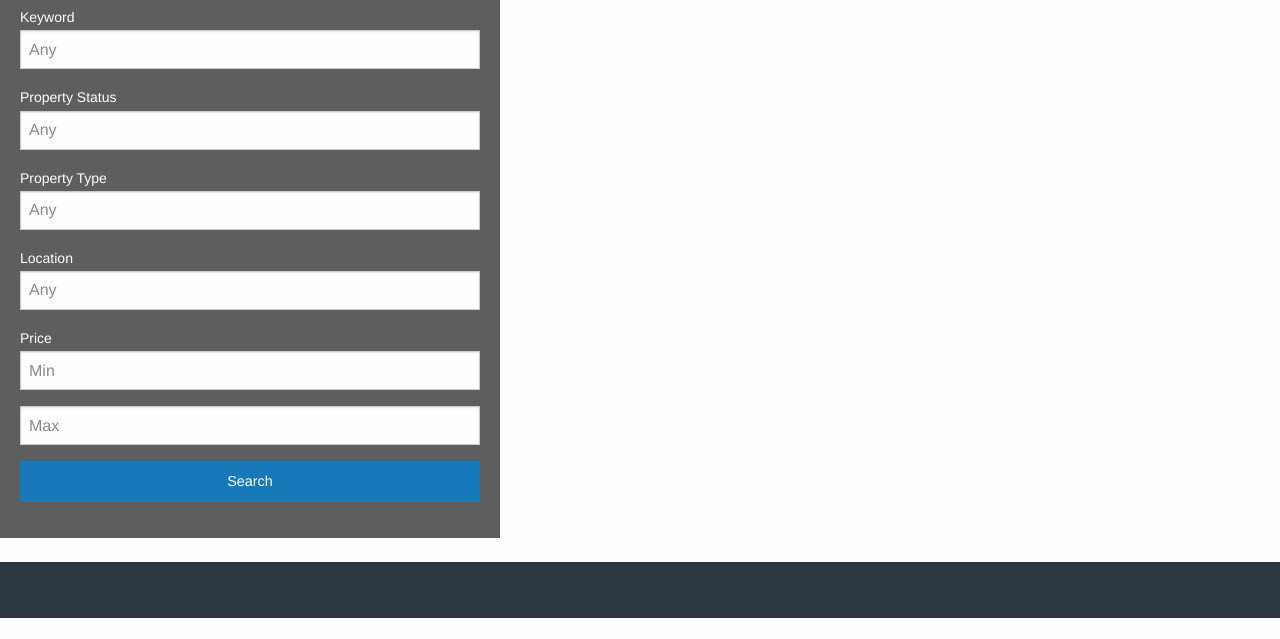
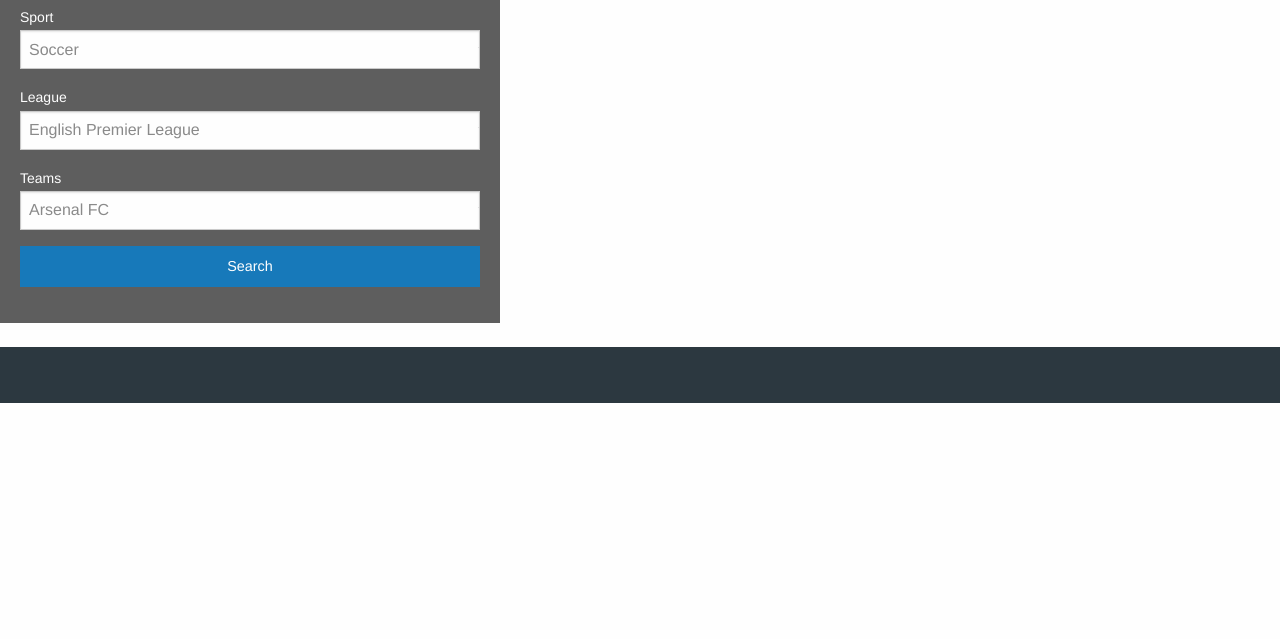
Before and after one commit to daveyrojo/just-your-teams, a website: page views/team-search.html in a window 1280 px wide. Shown: the part 161-800 px from the top of the page. Drawn offline with nearby package versions, Linux system fonts and the light colour scheme.

Commit message:
search field options added

```diff
--- a/views/team-search.html
+++ b/views/team-search.html
@@ -47,41 +47,46 @@
                 <form>
                   <h3>Search for Teams</h3>
                   <div class="row columns">
-                    <label>Keyword
-                      <input type="text" name="keyword" placeholder="Any">
-                    </label>
                   </div>
                   <div class="row columns">
-                    <label>Property Status
+                    <label>Sport
                       <select name="status" type="text">
-                        <option>Any</option>
-                        <option value="rent">Rent</option>
-                        <option value="buy">Buy</option>
+                        <option value="soccer">Soccer</option>
                       </select>
                     </label>
                   </div>
                   <div class="row columns">
-                    <label>Property Type
+                    <label>League
                       <select name="status" type="text">
-                        <option>Any</option>
-                        <option value="office">Office</option>
-                        <option value="building">Building</option>
+                        <option value="epl">English Premier League</option>
                       </select>
                     </label>
                   </div>
                   <div class="row columns">
-                    <label>Location
-                      <input type="text" name="location" placeholder="Any">
+                    <label>Teams
+                      <select name="status" type="text">
+                        <option value="arsenal">Arsenal FC</option>
+                        <option value="aston-villa">Aston Villa FC</option>
+                        <option value="brighton">Brighton & Hove Albion FC</option>
+                        <option value="burnley">Burnley FC</option>
+                        <option value="chelsea">Chelsea FC</option>
+                        <option value="crystal-palace">Crystal Palace FC</option>
+                        <option value="everton">Everton FC</option>
+                        <option value="fulham">Fulham FC</option>
+                        <option value="leeds-united">Leeds United</option>
+                        <option value="leicester-city">Leicester City</option>
+                        <option value="liverpool">Liverpool FC</option>
+                        <option value="manchester-city">Manchester City FC</option>
+                        <option value="manchester-united">Manchester United FC</option>
+                        <option value="newcastle-united">Newcastle United FC</option>
+                        <option value="sheffield-united">Sheffield United FC</option>
+                        <option value="southampton">Southampton FC</option>
+                        <option value="tottenham-hotspur">Tottenham Hotspur</option>
+                        <option value="west-bromwich-albion">West Bromwich Albion</option>
+                        <option value="west-ham-united">West Ham United FC</option>
+                        <option value="wolverhampton-wanderers">Wolverhampton Wanderers</option>
+                      </select>
                     </label>
-                  </div>
-                  <div class="row">
-                    <label class="columns small-12">Price</label>
-                    <div class="columns small-6">
-                      <input type="number" min="0" name="min" placeholder="Min">
-                    </div>
-                    <div class="columns small-6">
-                      <input type="number" min="0" name="max" placeholder="Max">
-                    </div>
                   </div>
                   <button type="button" class="primary button expanded search-button">
                     Search
```
